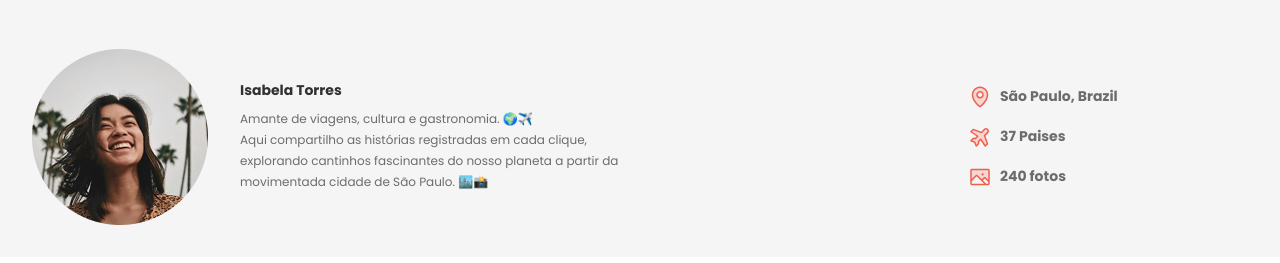
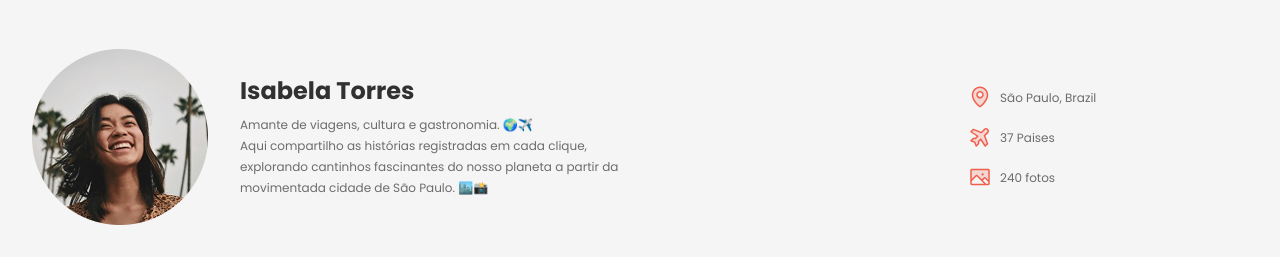
Before and after one commit to SrMaestro/perfil-de-viagens, a plain HTML site: page index.html in a window 1280 px wide. Shown: the part 79-342 px from the top of the page. Drawn offline with Linux system fonts and the light colour scheme.

Commit message:
change header

```diff
--- a/style/header.css
+++ b/style/header.css
@@ -1,5 +1,6 @@
 header {
     padding-block: 32px;
+    font: var(--text-md);
 }
 
 header .container{
@@ -23,6 +24,7 @@ header .container{
     font: var(--text-lg);
     color: var(--text-color-primary);
     margin-bottom: 8px;
+    font-size: x-large;
 }
 
 #profile p{
```
